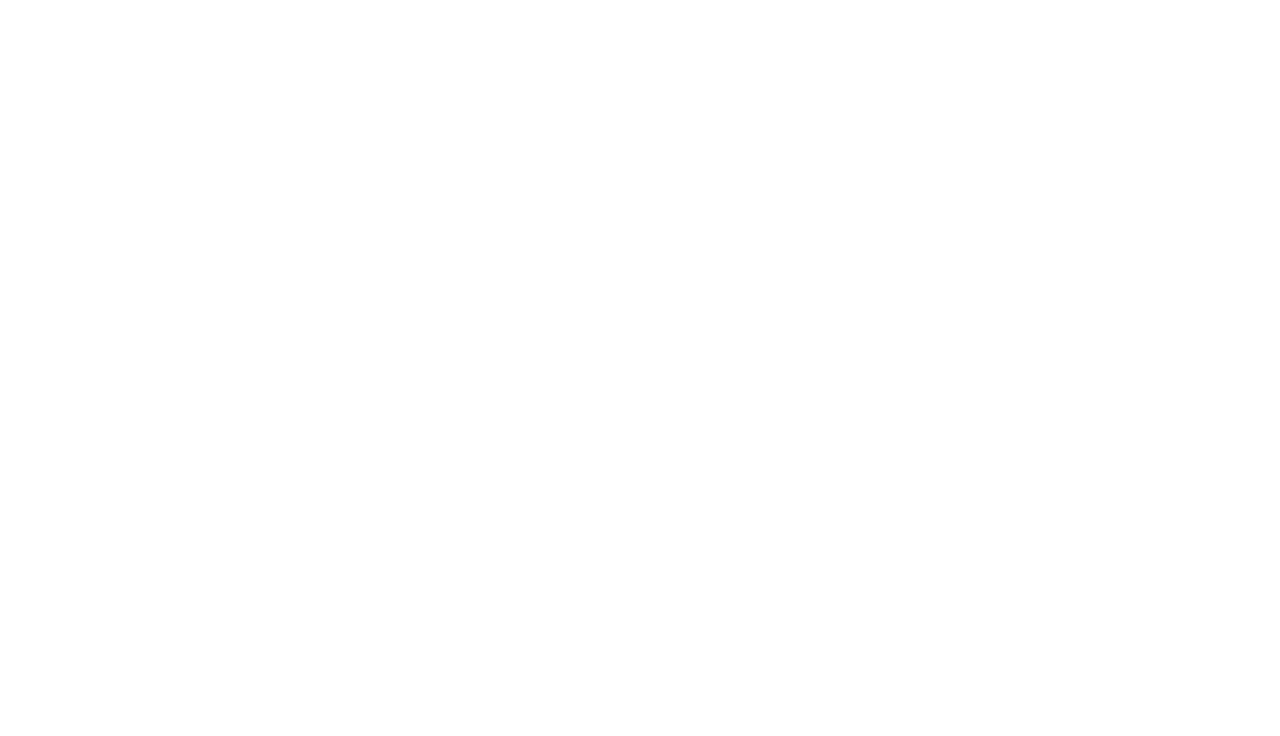
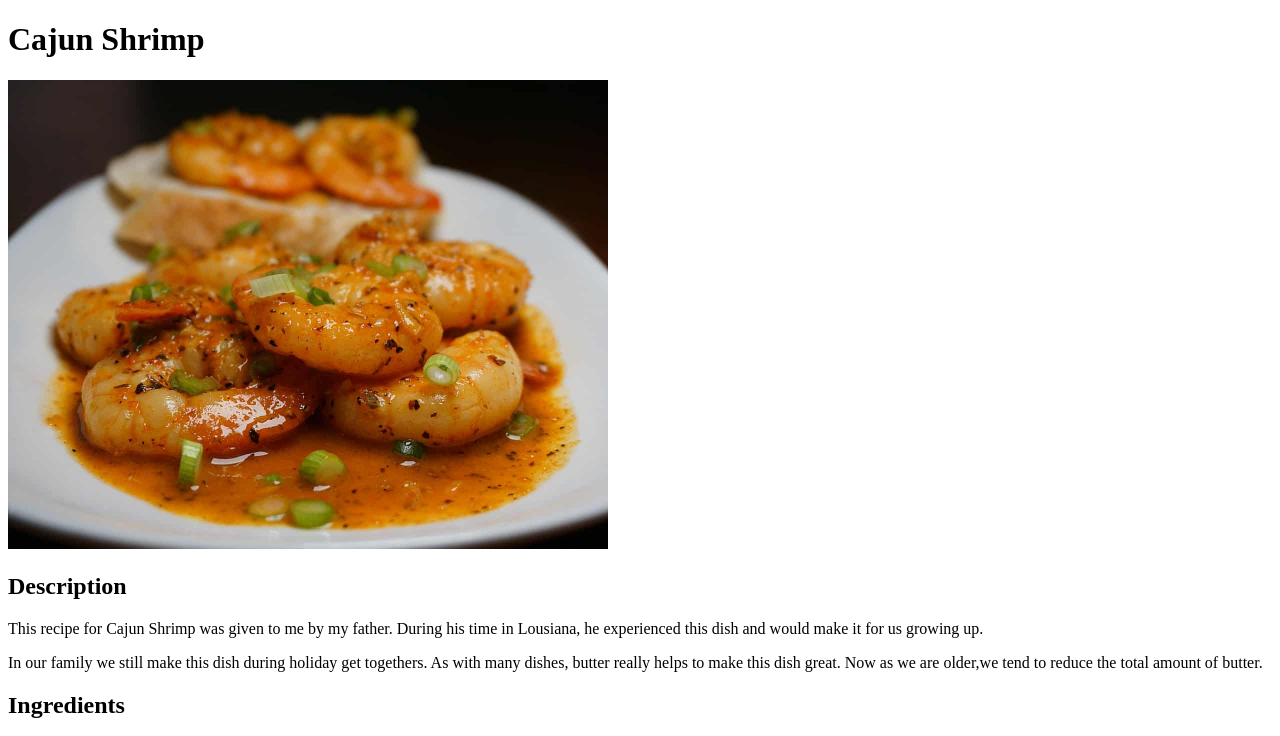
Before and after one commit to svjblaze/odin-recipes, a plain HTML site: page recipes/Cajun-Shrimp.html in a window 1280 px wide. Shown: the top 736 px of the page. Drawn offline with Linux system fonts and the light colour scheme.

Commit message:
Fixed title closing tag and img width
Closed the title properly so the page will display.  Also set image width to 600px

```diff
--- a/recipes/Cajun-Shrimp.html
+++ b/recipes/Cajun-Shrimp.html
@@ -3,11 +3,11 @@
 <head>
     <meta charset="UTF-8">
     <meta name="viewport" content="width=device-width, initial-scale=1.0">
-    <title>Cajun Shrimp/title>
+    <title>Cajun Shrimp</title>
 </head>
 <body>
     <h1>Cajun Shrimp</h1>
-    <img src="../images/cajun-shrimp.jpg" alt="Cajun Shrimp">
+    <img src="../images/cajun-shrimp.jpg" alt="Cajun Shrimp" width="600">
     <h2>Description</h2>
     <p>This recipe for Cajun Shrimp was given to me by my father.  During his time in Lousiana, he experienced this dish and would make it for us growing up.  </p>
     <p>In our family we still make this dish during holiday get togethers.  As with many dishes, butter really helps to make this dish great.  Now as we are older,we tend to reduce the total amount of butter.</p>
@@ -35,5 +35,8 @@
         <li>Bake for 45 minutes at 375° (occasionally stir, ensuring there is enough room for shrimp to expand)</li>
         <li>Add Lemon Juice and serve</li>
     </ol>
+
 </body>
+
+
 </html>
```
